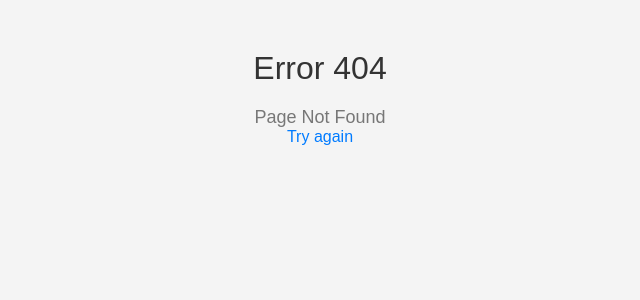
After one commit to Mohamed-Ali-Bourchada/ebookWebSite, a PHP site: page /error.html in a window 1280 px wide. The commit adds this page. Shown: the top 300 px of the page, without its empty margins (320-960 px from the left). Run offline with PHP 8.4, Linux system fonts and the light colour scheme.

Commit message:
2nd commit php

```diff
--- a/home.html
+++ b/home.html
@@ -40,7 +40,7 @@
                             <a class="nav-link" href="#contacts">Contact</a>
                         </li>
                         <li class="nav-item">
-                            <a class="nav-link" href="login/login.html">Login</a>
+                            <a class="nav-link" href="login/login.php">Login</a>
                         </li>
                     </ul>
                 </div>
--- a/login/css/style.css
+++ b/login/css/style.css
@@ -151,3 +151,9 @@ font-weight: 600;
     padding-bottom:27px;
 
 }
+h4{
+    color: red;
+    text-align: center;
+    font-size: 12px;
+
+}
--- /dev/null
+++ b/login/error.html
@@ -0,0 +1,53 @@
+<!DOCTYPE html>
+<html lang="en">
+
+<head>
+    <meta charset="UTF-8">
+    <meta name="viewport" content="width=device-width, initial-scale=1.0">
+    <title>Error 404</title>
+    <style>
+        body {
+            font-family: Arial, sans-serif;
+            background-color: #f4f4f4;
+            margin: 0;
+            padding: 0;
+        }
+
+        .error-container {
+            max-width: 600px;
+            margin: 50px auto;
+            text-align: center;
+        }
+
+        .error-message {
+            font-size: 32px;
+            color: #333;
+        }
+
+        .error-description {
+            font-size: 18px;
+            color: #777;
+            margin-top: 20px;
+        }
+
+        .error-link {
+            font-size: 16px;
+            color: #007BFF;
+            text-decoration: none;
+            margin-top: 30px;
+        }
+    </style>
+
+    <link rel="icon" type="image/png" href="../assets/icon.png">
+
+</head>
+
+<body>
+    <div class="error-container">
+        <div class="error-message">Error 404</div>
+        <div class="error-description">Page Not Found</div>
+        <a href="login.php" class="error-link">Try again</a>
+    </div>
+</body>
+
+</html>
```
Also changed, not shown: login/js/script.js (+37 -5 lines), login/login.php (+21 -5 lines), login/php/connection.php (+22 -3 lines).
